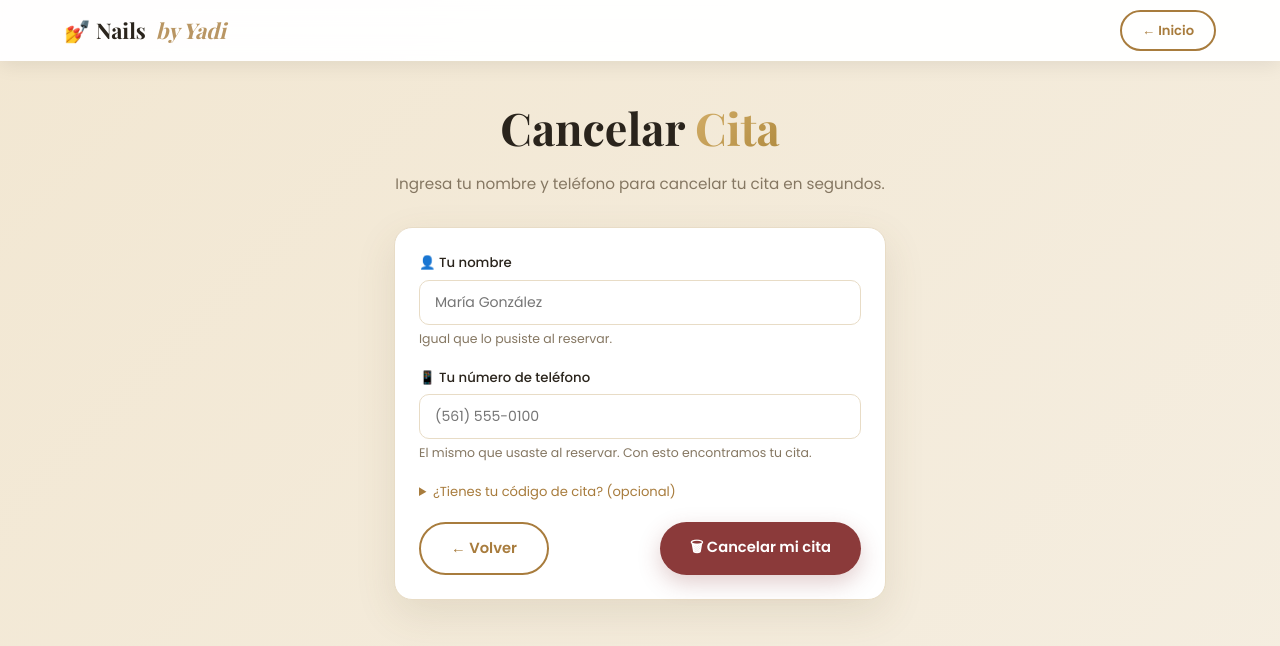
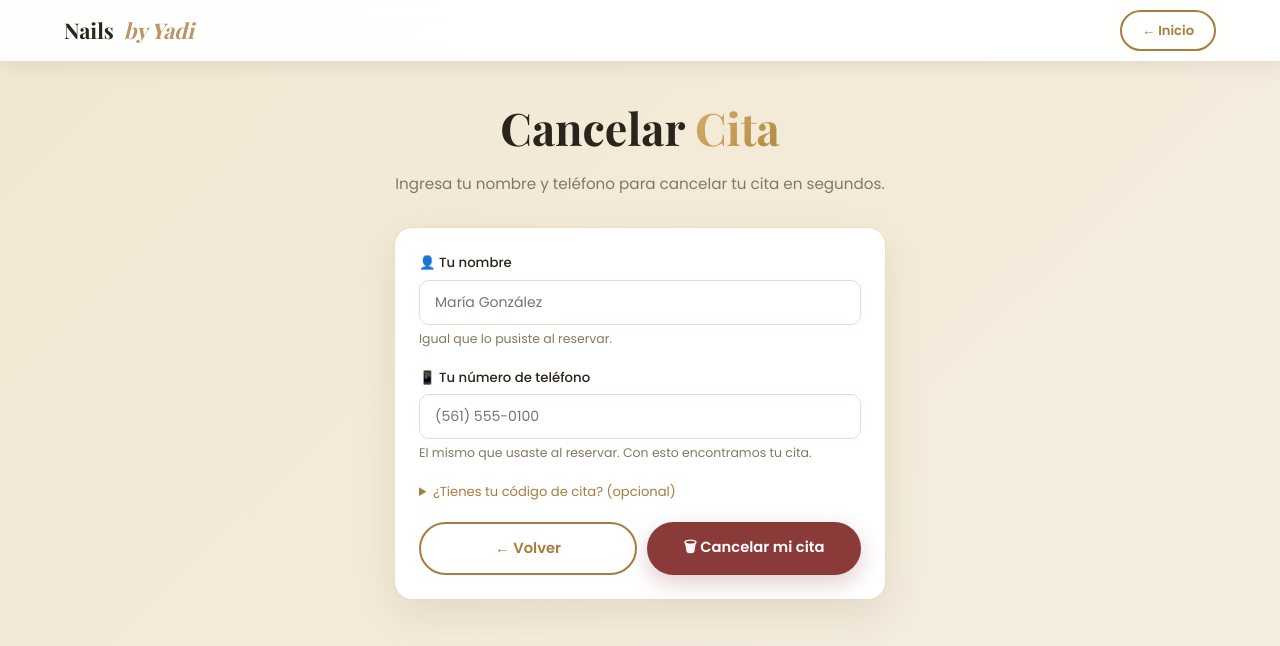
Before and after one commit to miguelangle2910-lab/nailsbyyadi, a website: page cancel.html in a window 1280 px wide. Drawn offline with nearby package versions, Linux system fonts and the light colour scheme; a web font is replaced by a local one.

Commit message:
Add files via upload

```diff
--- a/cancel.html
+++ b/cancel.html
@@ -11,7 +11,7 @@
 <nav class="navbar scrolled">
   <div class="container">
     <div class="nav-inner">
-      <a href="index.html" class="nav-logo" style="color:var(--dark)">💅 Nails <em style="color:var(--primary)">by Yadi</em></a>
+      <a href="index.html" class="nav-logo" style="color:var(--dark)">Nails <em style="color:var(--primary)">by Yadi</em></a>
       <a href="index.html" class="btn btn-outline btn-sm">← Inicio</a>
     </div>
   </div>
@@ -48,9 +48,9 @@
 
       <div id="errorMsg" style="display:none;background:#fee;color:#c62828;padding:10px;border-radius:8px;font-size:.85rem;margin:14px 0"></div>
 
-      <div style="display:flex;gap:10px;justify-content:space-between;margin-top:20px">
-        <a href="index.html" class="btn btn-outline">← Volver</a>
-        <button class="btn" id="btnConfirm" onclick="doCancel()" style="background:#8B3A3A;color:#fff;box-shadow:0 8px 22px rgba(139,58,58,.25)">🗑 Cancelar mi cita</button>
+      <div style="display:flex;gap:10px;flex-wrap:wrap;margin-top:20px">
+        <a href="index.html" class="btn btn-outline" style="flex:1;min-width:120px;justify-content:center">← Volver</a>
+        <button class="btn" id="btnConfirm" onclick="doCancel()" style="background:#8B3A3A;color:#fff;box-shadow:0 8px 22px rgba(139,58,58,.25);flex:1;min-width:160px;justify-content:center">🗑 Cancelar mi cita</button>
       </div>
     </div>
 
```
